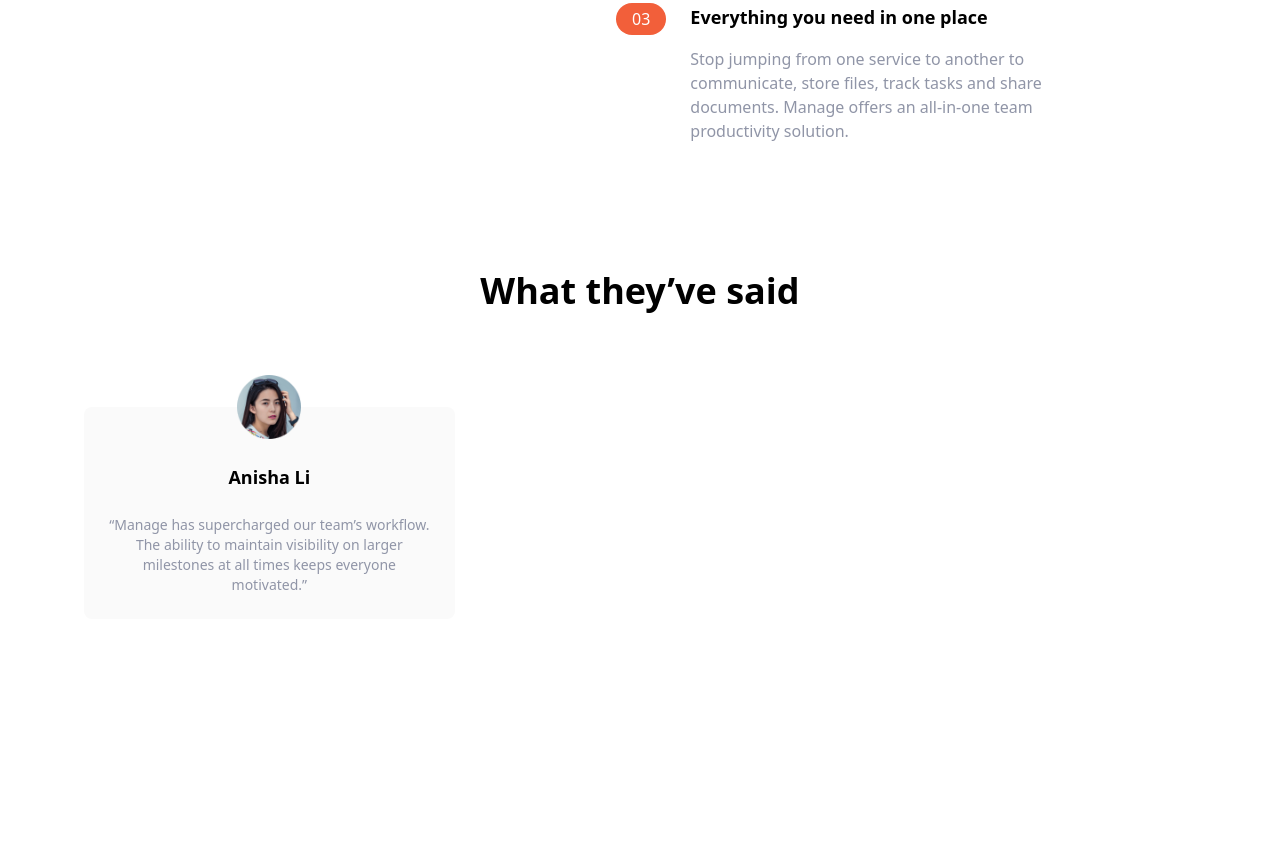
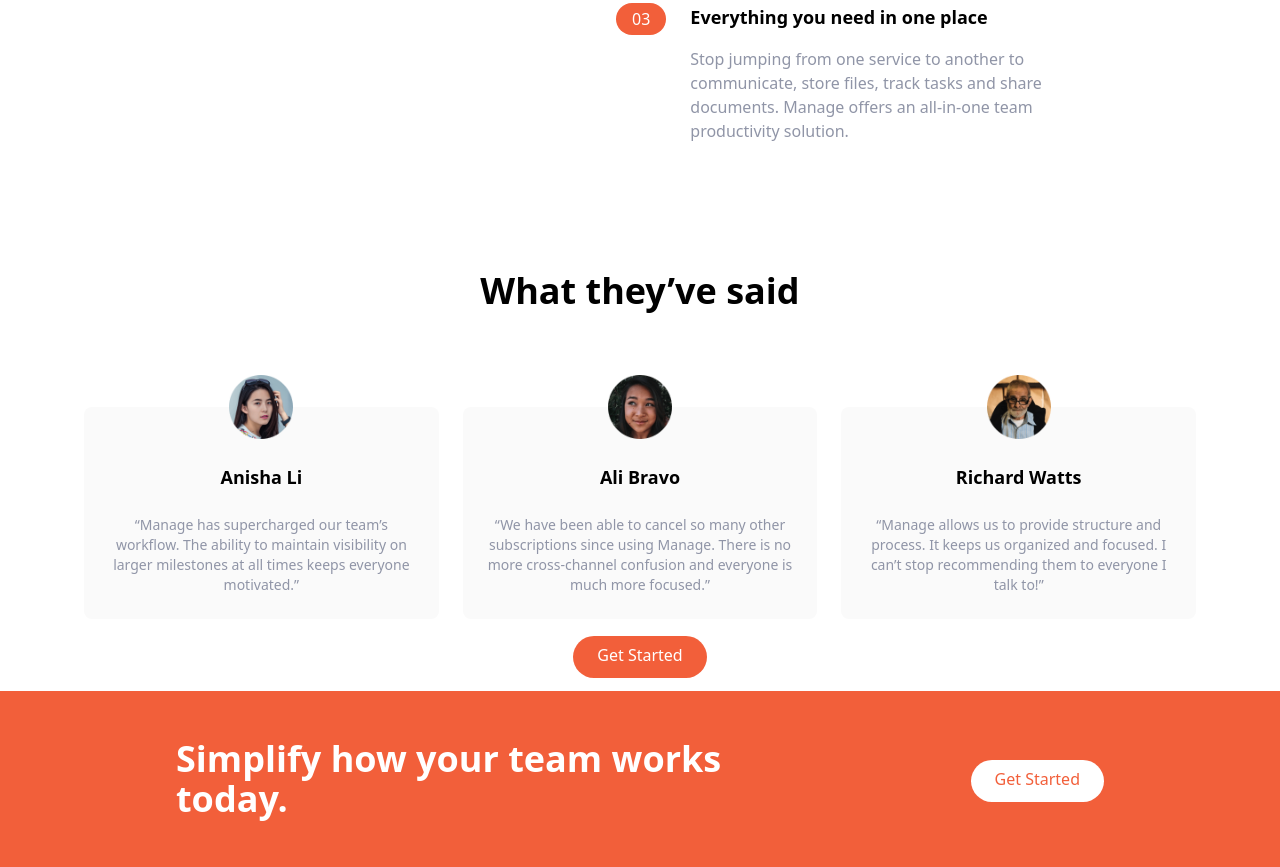
Before and after one commit to iamthanuj/Manager-Page-with-tailwind, a website: page index.html in a window 1280 px wide. Shown: the part 997-1864 px from the top of the page. Before the commit the page ends 1616 px from the top, so only its background shows below. Drawn offline with Linux system fonts and the light colour scheme.

```diff
--- a/index.html
+++ b/index.html
@@ -193,6 +193,60 @@
               everyone motivated.”
             </p>
           </div>
+
+          <!-- testimonial 2 -->
+          <div
+            class="hidden flex-col items-center p-6 space-y-6 rounded-lg bg-veryLightGray md:flex md:w-1/3"
+          >
+            <img src="images/avatar-ali.png" alt="" class="w-16 -mt-14" />
+            <h5 class="text-lg font-bold">Ali Bravo</h5>
+            <p class="text-sm text-darkGrayishBlue">
+              “We have been able to cancel so many other subscriptions since
+              using Manage. There is no more cross-channel confusion and
+              everyone is much more focused.”
+            </p>
+          </div>
+
+          <!-- testimonial 3 -->
+          <div
+            class="hidden flex-col items-center p-6 space-y-6 rounded-lg bg-veryLightGray md:flex md:w-1/3"
+          >
+            <img src="images/avatar-richard.png" alt="" class="w-16 -mt-14" />
+            <h5 class="text-lg font-bold">Richard Watts</h5>
+            <p class="text-sm text-darkGrayishBlue">
+              “Manage allows us to provide structure and process. It keeps us
+              organized and focused. I can’t stop recommending them to everyone
+              I talk to!”
+            </p>
+          </div>
+        </div>
+        <!-- get-start-btn -->
+        <div class="my-6">
+          <a
+            href="#"
+            class="bg-brightRed text-white p-3 px-6 pt-2 rounded-full shadow-brightRed hover:bg-brightRedLight baseline"
+            >Get Started</a
+          >
+        </div>
+      </div>
+    </section>
+
+    <!-- CTA section -->
+    <section id="cta" class="bg-brightRed">
+      <div
+        class="container flex flex-col items-center justify-between px-6 py-24 mx-auto space-y-12 md:py-12 md:flex-row md:space-y-0"
+      >
+        <h2
+          class="text-5xl font-bold leading-tight text-center text-white md:text-4xl md:max-w-xl md:text-left"
+        >
+          Simplify how your team works today.
+        </h2>
+        <div>
+          <a
+            href="#"
+            class="bg-white text-brightRed p-3 px-6 pt-2 rounded-full hover:bg-gray-200 "
+            >Get Started</a
+          >
         </div>
       </div>
     </section>
```
Also changed, not shown: css/main.css.
